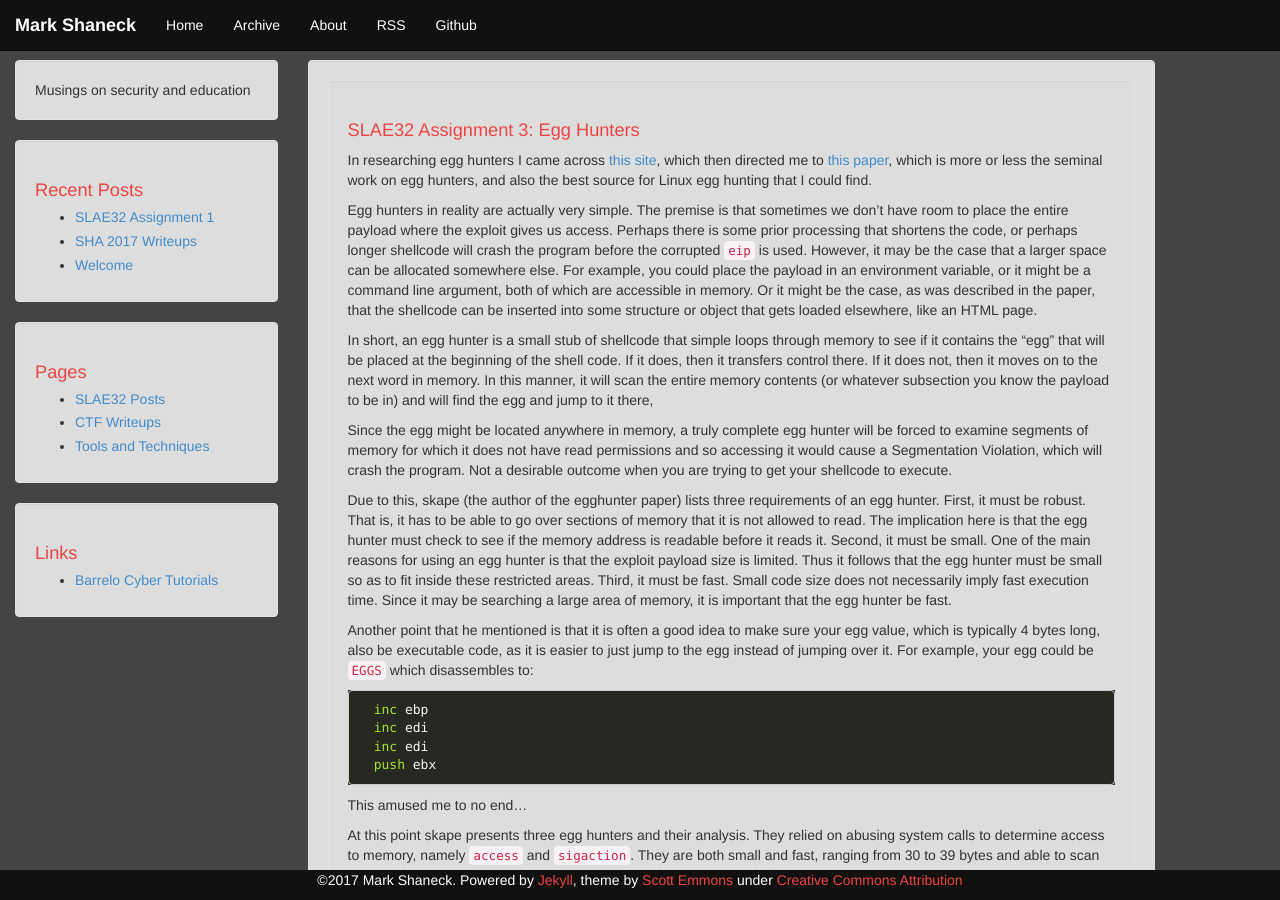
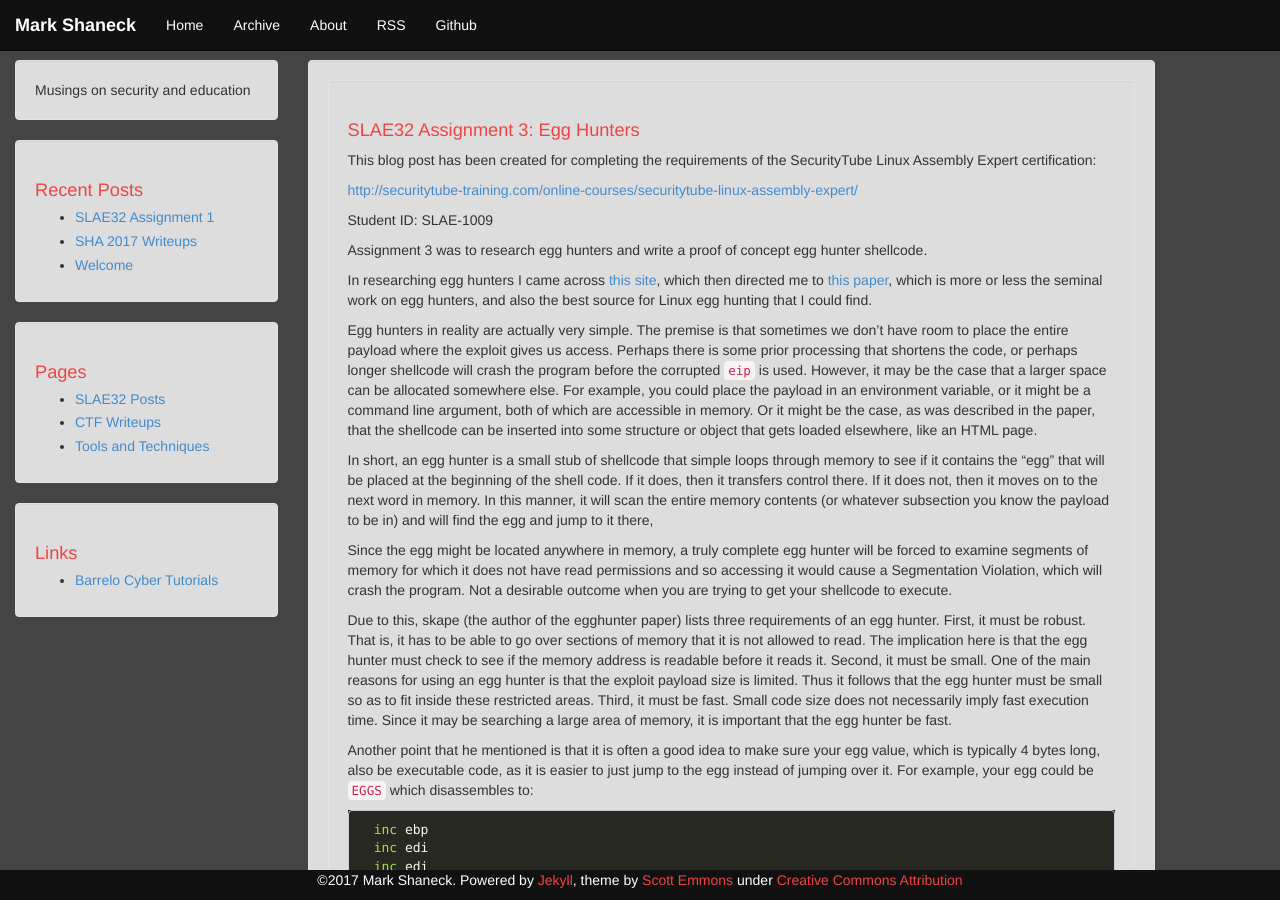
Before and after one commit to mshaneck/mshaneck.github.io, a Jekyll site: the page built from SLAE32/slae32-assignment3.md, in a window 1280 px wide and 900 px high. Built offline with Jekyll 4.4.1, drawn with Linux system fonts in a browser that asks for light colours.

Commit message:
Forgot the blog post header.

```diff
--- a/SLAE32/slae32-assignment3.md
+++ b/SLAE32/slae32-assignment3.md
@@ -6,6 +6,13 @@ title: SLAE32 Assignment 3
 <div class="well" markdown="1">
 <h2>SLAE32 Assignment 3: Egg Hunters</h2>
 
+This blog post has been created for completing the requirements of the SecurityTube Linux Assembly Expert certification:
+
+[http://securitytube-training.com/online-courses/securitytube-linux-assembly-expert/](http://securitytube-training.com/online-courses/securitytube-linux-assembly-expert/)
+
+Student ID: SLAE-1009
+
+Assignment 3 was to research egg hunters and write a proof of concept egg hunter shellcode.
 
 In researching egg hunters I came across [this site](http://www.fuzzysecurity.com/tutorials/expDev/4.html), which then
 directed me to [this paper](http://www.hick.org/code/skape/papers/egghunt-shellcode.pdf), which is more or less the seminal work on egg hunters, and also the best source for Linux egg hunting that I could find.
```
